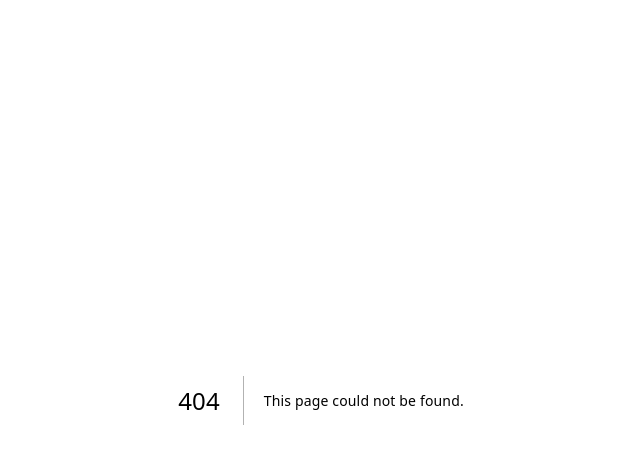
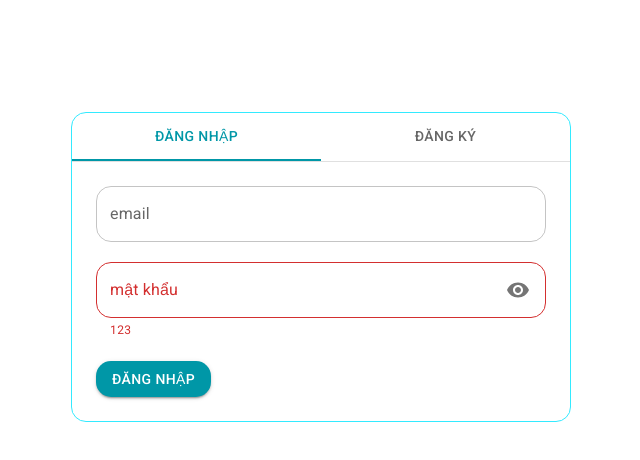
Before and after one commit to vulebaolong/FE_JobLong, a Next.js app: page /auth/1 in a window 1280 px wide. Before the commit this address had no page. Shown: the top 460 px of the page, without its empty margins (319-959 px from the left). Built offline with nearby package versions, Linux system fonts and the light colour scheme; a web font is replaced by a local one.

Commit message:
form login

```diff
--- /dev/null
+++ b/src/app/auth/[id]/page.tsx
@@ -0,0 +1,9 @@
+import Auth from "@/components/auth/Auth";
+
+function Page({ params }: { params: { id: string } }) {
+    const { id } = params;
+    return <>
+        <Auth />
+    </>;
+}
+export default Page;
--- /dev/null
+++ b/src/app/auth/layout.tsx
@@ -0,0 +1,7 @@
+export default function Layout({ children }: { children: React.ReactNode }) {
+    return (
+        <div className="w-screen flex justify-center pt-28">
+            <div className=" w-[500px] border border-[rgb(51,234,255)] rounded-[15px] overflow-hidden">{children}</div>
+        </div>
+    );
+}
--- /dev/null
+++ b/src/components/auth/Auth.tsx
@@ -0,0 +1,37 @@
+"use client"
+
+import Box from '@mui/material/Box';
+import Tab from '@mui/material/Tab';
+import TabContext from '@mui/lab/TabContext';
+import TabList from '@mui/lab/TabList';
+import TabPanel from '@mui/lab/TabPanel';
+import { SyntheticEvent, useState } from 'react';
+import FormLogin from './FormLogin';
+import FormRegister from './FormRegister';
+
+export default function Auth() {
+  const [value, setValue] = useState('1');
+
+  const handleChange = (event: SyntheticEvent, newValue: string) => {
+    setValue(newValue);
+  };
+
+  return (
+    <Box sx={{ width: '100%', typography: 'body1' }}>
+      <TabContext value={value}>
+        <Box sx={{ borderBottom: 1, borderColor: 'divider' }}>
+          <TabList onChange={handleChange} sx={{ display: 'flex' }}>
+            <Tab label="Đăng nhập" value="1" sx={{ flexBasis: '50%' }} />
+            <Tab label="Đăng ký" value="2" sx={{ flexBasis: '50%' }} />
+          </TabList>
+        </Box>
+        <TabPanel value="1">
+          <FormLogin />
+        </TabPanel>
+        <TabPanel value="2">
+          <FormRegister />
+        </TabPanel>
+      </TabContext>
+    </Box>
+  );
+}
--- /dev/null
+++ b/src/components/auth/FormLogin.tsx
@@ -0,0 +1,59 @@
+import { Visibility, VisibilityOff } from "@mui/icons-material";
+import { Button, IconButton, InputAdornment, TextField } from "@mui/material"
+import { useFormik } from "formik";
+import { MouseEvent, useState } from "react";
+
+function FormLogin() {
+    const [showPassword, setShowPassword] = useState(false);
+
+    const handleClickShowPassword = () => setShowPassword((show) => !show);
+
+    const handleMouseDownPassword = (event: MouseEvent<HTMLButtonElement>) => {
+        event.preventDefault();
+    };
+
+    const formLogin = useFormik({
+        initialValues: {
+            email: '',
+        },
+        onSubmit: values => {
+            console.log(values);
+        },
+    });
+    return (
+        <div className="space-y-5">
+            <TextField
+                name="email"
+                label="email"
+                variant="outlined"
+                fullWidth
+                onChange={formLogin.handleChange}
+            />
+            <TextField
+                name="password"
+                label="mật khẩu"
+                variant="outlined"
+                fullWidth
+                onChange={formLogin.handleChange}
+                type={showPassword ? "text" : "password"}
+                InputProps={{
+                    endAdornment: <InputAdornment position="end">
+                        <IconButton
+                            aria-label="toggle password visibility"
+                            onClick={handleClickShowPassword}
+                            onMouseDown={handleMouseDownPassword}
+                            edge="end"
+                            size="small"
+                        >
+                            {showPassword ? <VisibilityOff /> : <Visibility />}
+                        </IconButton>
+                    </InputAdornment>
+                }}
+                error={true}
+                helperText={'123'}
+            />
+            <Button onClick={formLogin.submitForm} variant="contained">Đăng nhập</Button>
+        </div>
+    )
+}
+export default FormLogin
--- /dev/null
+++ b/src/components/auth/FormRegister.tsx
@@ -0,0 +1,73 @@
+import { Button, FormControl, InputLabel, MenuItem, Select, SelectChangeEvent, TextField } from "@mui/material"
+import { forwardRef, useState } from "react";
+import { NumericFormat, NumericFormatProps } from "react-number-format";
+
+interface CustomProps {
+    onChange: (event: { target: { name: string; value: string } }) => void;
+    name: string;
+}
+
+const NumericFormatCustom = forwardRef<NumericFormatProps, CustomProps>(
+    function NumericFormatCustom(props, ref) {
+        const { onChange, ...other } = props;
+
+        return (
+            <NumericFormat
+                {...other}
+                getInputRef={ref}
+                onValueChange={(values) => {
+                    onChange({
+                        target: {
+                            name: props.name,
+                            value: values.value,
+                        },
+                    });
+                }}
+                thousandSeparator
+                valueIsNumericString
+            // prefix="$"
+            />
+        );
+    },
+);
+function FormRegister() {
+    const [age, setAge] = useState('');
+
+    const handleChange = (event: SelectChangeEvent) => {
+        setAge(event.target.value as string);
+    };
+    return (
+        <div className="space-y-5">
+            <TextField id="outlined-basic" label="Tên" variant="outlined" fullWidth />
+            <TextField id="outlined-basic" label="Email" variant="outlined" fullWidth />
+            <TextField id="outlined-basic" label="Mật khẩu" variant="outlined" fullWidth />
+            <div className="flex gap-2">
+                <TextField
+                    className="basis-1/2"
+                    label="Tuổi"
+                    name="numberformat"
+                    InputProps={{
+                        inputComponent: NumericFormatCustom as any,
+                    }}
+                    variant="outlined"
+                />
+                <FormControl className="basis-1/2">
+                    <InputLabel id="demo-simple-select-label">Giới tính</InputLabel>
+                    <Select
+                        labelId="demo-simple-select-label"
+                        id="demo-simple-select"
+                        value={age}
+                        label="Age"
+                        onChange={handleChange}
+                    >
+                        <MenuItem value={10}>Nam</MenuItem>
+                        <MenuItem value={20}>Nữ</MenuItem>
+                    </Select>
+                </FormControl>
+            </div>
+            <TextField id="outlined-basic" label="Địa chỉ" variant="outlined" fullWidth />
+            <Button variant="contained">Đăng ký</Button>
+        </div>
+    )
+}
+export default FormRegister
--- a/src/components/header/Header.tsx
+++ b/src/components/header/Header.tsx
@@ -12,15 +12,23 @@ import Button from "@mui/material/Button";
 import Tooltip from "@mui/material/Tooltip";
 import MenuItem from "@mui/material/MenuItem";
 import AdbIcon from "@mui/icons-material/Adb";
-import { MouseEvent, useState } from "react";
+import { MouseEvent, useEffect, useState } from "react";
 import { ModeToggle } from "../modeToggle/ModeToggle";
+import Logo from "./Logo";
+import { useRouter } from "next/navigation";
 
 const pages = ["Products", "Pricing", "Blog"];
 const settings = ["Profile", "Account", "Dashboard", "Logout"];
 
 function Header() {
+    const router = useRouter();
+    const [isClient, setIsClient] = useState(false);
     const [anchorElNav, setAnchorElNav] = useState<null | HTMLElement>(null);
     const [anchorElUser, setAnchorElUser] = useState<null | HTMLElement>(null);
+
+    useEffect(() => {
+        setIsClient(true);
+    }, []);
 
     const handleOpenNavMenu = (event: MouseEvent<HTMLElement>) => {
         setAnchorElNav(event.currentTarget);
@@ -37,37 +45,47 @@ function Header() {
         setAnchorElUser(null);
     };
 
+    const handleLogin = () => {
+        router.push("/auth/login");
+    };
+
+    const handleRegister = () => {
+        router.push("/auth/register");
+    };
+
     return (
+        <>
+            {isClient && (
                 <AppBar position="fixed" className="justify-center">
                     <Container maxWidth="xl">
                         <Toolbar disableGutters>
-                    <AdbIcon sx={{ display: { xs: "none", md: "flex" }, mr: 1 }} />
-                    <Typography
-                        variant="h6"
-                        noWrap
-                        component="a"
-                        href="#app-bar-with-responsive-menu"
-                        sx={{
-                            mr: 2,
-                            display: { xs: "none", md: "flex" },
-                            fontFamily: "monospace",
-                            fontWeight: 700,
-                            letterSpacing: ".3rem",
-                            color: "inherit",
-                            textDecoration: "none",
-                        }}
+                            <Box sx={{ display: "flex", alignItems: "center", justifyContent: "space-between", width: "100%" }}>
+                                {/* LOGO DESKTOP */}
+                                <Box sx={{ display: { xs: "none", md: "flex" } }}>
+                                    <Logo />
+                                </Box>
+                                {/* MENU DESKTOP */}
+                                <Box sx={{ flexGrow: 1, display: { xs: "none", md: "flex" } }}>
+                                    {pages.map((page) => (
+                                        <Button
+                                            key={page}
+                                            onClick={handleCloseNavMenu}
+                                            sx={{ my: 2, color: (theme) => theme.palette.primary.light, display: "block" }}
                                         >
-                        LOGO
-                    </Typography>
+                                            {page}
+                                        </Button>
+                                    ))}
+                                </Box>
 
-                    <Box sx={{ flexGrow: 1, display: { xs: "flex", md: "none" } }}>
+                                {/* MENU MOBILE */}
+                                <Box sx={{ display: { xs: "flex", md: "none" } }}>
                                     <IconButton
                                         size="large"
                                         aria-label="account of current user"
                                         aria-controls="menu-appbar"
                                         aria-haspopup="true"
                                         onClick={handleOpenNavMenu}
-                            color="inherit"
+                                        sx={{ color: (theme) => theme.palette.primary.light }}
                                     >
                                         <MenuIcon />
                                     </IconButton>
@@ -91,38 +109,19 @@ function Header() {
                                     >
                                         {pages.map((page) => (
                                             <MenuItem key={page} onClick={handleCloseNavMenu}>
-                                    <Typography textAlign="center">{page}</Typography>
+                                                <Typography sx={{ color: (theme) => theme.palette.primary.light }} textAlign="center">
+                                                    {page}
+                                                </Typography>
                                             </MenuItem>
                                         ))}
                                     </Menu>
                                 </Box>
-                    <AdbIcon sx={{ display: { xs: "flex", md: "none" }, mr: 1 }} />
-                    <Typography
-                        variant="h5"
-                        noWrap
-                        component="a"
-                        href="#app-bar-with-responsive-menu"
-                        sx={{
-                            mr: 2,
-                            display: { xs: "flex", md: "none" },
-                            flexGrow: 1,
-                            fontFamily: "monospace",
-                            fontWeight: 700,
-                            letterSpacing: ".3rem",
-                            color: "inherit",
-                            textDecoration: "none",
-                        }}
-                    >
-                        LOGO
-                    </Typography>
-                    <Box sx={{ flexGrow: 1, display: { xs: "none", md: "flex" } }}>
-                        {pages.map((page) => (
-                            <Button key={page} onClick={handleCloseNavMenu} sx={{ my: 2, color: "white", display: "block" }}>
-                                {page}
-                            </Button>
-                        ))}
+                                {/* LOGO MOBILE */}
+                                <Box sx={{ display: { xs: "flex", md: "none" } }}>
+                                    <Logo />
                                 </Box>
 
+                                {/* USER CONTROL */}
                                 <Box className="flex items-center">
                                     <Box sx={{ flexGrow: 0 }}>
                                         <Tooltip title="Open settings">
@@ -153,11 +152,22 @@ function Header() {
                                             ))}
                                         </Menu>
                                     </Box>
+                                    <Box sx={{ flexGrow: 0 }}>
+                                        <Button onClick={handleLogin} variant="outlined" color="primary" size="small">
+                                            Đăng nhập
+                                        </Button>
+                                        <Button onClick={handleRegister} size="small">
+                                            Đăng ký
+                                        </Button>
+                                    </Box>
                                     <ModeToggle />
+                                </Box>
                             </Box>
                         </Toolbar>
                     </Container>
                 </AppBar>
+            )}
+        </>
     );
 }
 export default Header;
--- /dev/null
+++ b/src/components/header/Logo.tsx
@@ -0,0 +1,25 @@
+import { Typography } from "@mui/material";
+import AdbIcon from "@mui/icons-material/Adb";
+import Link from "next/link";
+
+function Logo() {
+    return (
+        <Link href={"/"} className="flex items-center gap-2 mr-2">
+            <AdbIcon sx={{ color: (theme) => theme.palette.primary.light }} />
+            <Typography
+                variant="h6"
+                noWrap
+                component="span"
+                sx={{
+                    fontFamily: "monospace",
+                    fontWeight: 800,
+                    letterSpacing: ".3rem",
+                    color: (theme) => theme.palette.primary.light,
+                }}
+            >
+                LOGO
+            </Typography>
+        </Link>
+    );
+}
+export default Logo;
--- a/src/components/job/DetailJob.tsx
+++ b/src/components/job/DetailJob.tsx
@@ -26,7 +26,7 @@ function DetailJob({ job }: { job: Ijob }) {
 
                     {/* INFO */}
                     <div className="space-y-5">
-                        <div>{job.skills.map((skill, index) => {
+                        <div className="space-x-2">{job.skills.map((skill, index) => {
                             return <Chip key={index} variant="outlined" color="info" size="small" label={skill} />;
                         })}</div>
                         <p className="flex items-center gap-2">
--- a/src/components/job/ItemJob.tsx
+++ b/src/components/job/ItemJob.tsx
@@ -5,7 +5,7 @@ import { Card, CardActionArea } from "@mui/material";
 import Image from "next/image";
 import LocationOnOutlinedIcon from "@mui/icons-material/LocationOnOutlined";
 import PaidOutlinedIcon from "@mui/icons-material/PaidOutlined";
-import AccessTimeIcon from '@mui/icons-material/AccessTime';
+import AccessTimeIcon from "@mui/icons-material/AccessTime";
 import dayjs from "dayjs";
 import relativeTime from "dayjs/plugin/relativeTime";
 import { useRouter } from "next/navigation";
@@ -32,17 +32,19 @@ function ItemJob({ job }: { job: Ijob }) {
                     alt={`image logo company ${job.company.name}`}
                     priority={true}
                 />
-                <div className="w-full">
+                <div className="flex flex-col w-full h-full">
+                    <div>
                         <h3 className="text-base font-semibold text-start mb-3">{job.name}</h3>
                         <p className="flex items-center gap-2 mb-2">
                             <LocationOnOutlinedIcon fontSize="small" />
                             <span className="font-medium text-sm">{job.location}</span>
                         </p>
-                    <p className="flex items-center gap-2 mb-3">
+                        <p className="flex items-center gap-2">
                             <PaidOutlinedIcon fontSize="small" />
                             <span className="font-medium text-sm">{job.salary}</span>
                         </p>
-                    <p className="text-end ">
+                    </div>
+                    <p className="text-end mt-auto block">
                         <AccessTimeIcon fontSize="small" />
                         <span className="text-xs italic">{dayjs(job.updatedAt).fromNow()}</span>
                     </p>
--- a/src/components/modeToggle/ModeToggle.tsx
+++ b/src/components/modeToggle/ModeToggle.tsx
@@ -5,41 +5,40 @@ import { useState, useEffect, useRef } from "react";
 
 export function ModeToggle() {
     const { mode, setMode } = useColorScheme();
-    const [colorSchemeValue, setColorSchemeValue] = useState<string>();
-    const observerRef = useRef<MutationObserver | null>(null);
+    // const [colorSchemeValue, setColorSchemeValue] = useState<string>();
+    // const observerRef = useRef<MutationObserver | null>(null);
 
-    useEffect(() => {
-        const element = document.querySelector("html");
+    // useEffect(() => {
+    //     const element = document.querySelector("html");
 
-        if (!observerRef.current && element) {
-            const observer = new MutationObserver((mutationsList) => {
-                for (let mutation of mutationsList) {
-                    if (mutation.type === "attributes" && mutation.attributeName === "data-mui-color-scheme") {
-                        const targetElement = mutation.target as HTMLElement;
-                        const newValue = targetElement.getAttribute("data-mui-color-scheme");
-                        if (newValue) {
-                            setColorSchemeValue(newValue);
-                        }
-                    }
-                }
-            });
+    //     if (!observerRef.current && element) {
+    //         const observer = new MutationObserver((mutationsList) => {
+    //             for (let mutation of mutationsList) {
+    //                 if (mutation.type === "attributes" && mutation.attributeName === "data-mui-color-scheme") {
+    //                     const targetElement = mutation.target as HTMLElement;
+    //                     const newValue = targetElement.getAttribute("data-mui-color-scheme");
+    //                     if (newValue) {
+    //                         setColorSchemeValue(newValue);
+    //                     }
+    //                 }
+    //             }
+    //         });
 
-            observer.observe(element, { attributes: true });
-            observerRef.current = observer;
-        }
+    //         observer.observe(element, { attributes: true });
+    //         observerRef.current = observer;
+    //     }
 
-        return () => {
-            if (observerRef.current) {
-                observerRef.current.disconnect();
-                observerRef.current = null;
-            }
-        };
-    }, []);
+    //     return () => {
+    //         if (observerRef.current) {
+    //             observerRef.current.disconnect();
+    //             observerRef.current = null;
+    //         }
+    //     };
+    // }, []);
 
     const handleToggle = () => {
         setMode(mode === "light" ? "dark" : "light");
     };
-
     return (
         <>
             <Switch
@@ -63,12 +62,12 @@ export function ModeToggle() {
                             },
                             "& + .MuiSwitch-track": {
                                 opacity: 1,
-                                backgroundColor: colorSchemeValue === "dark" ? "#8796A5" : "#aab4be",
+                                backgroundColor: mode === "dark" ? "#8796A5" : "#aab4be",
                             },
                         },
                     },
                     "& .MuiSwitch-thumb": {
-                        "backgroundColor": colorSchemeValue === "dark" ? "#003892" : "#001e3c",
+                        "backgroundColor": mode === "dark" ? "#003892" : "#001e3c",
                         "width": "32px",
                         "height": "32px",
                         "&:before": {
@@ -87,11 +86,11 @@ export function ModeToggle() {
                     },
                     "& .MuiSwitch-track": {
                         opacity: 1,
-                        backgroundColor: colorSchemeValue === "dark" ? "#8796A5" : "#aab4be",
+                        backgroundColor: mode === "dark" ? "#8796A5" : "#aab4be",
                         borderRadius: 20 / 2,
                     },
                 }}
-                checked={colorSchemeValue === "dark" ? true : false}
+                checked={mode === "dark" ? true : false}
             ></Switch>
         </>
     );
--- a/src/provider/ThemeRegistry.tsx
+++ b/src/provider/ThemeRegistry.tsx
@@ -7,9 +7,9 @@ import { useMemo, useState } from "react";
 import { experimental_extendTheme as extendTheme } from "@mui/material/styles";
 import { Experimental_CssVarsProvider as CssVarsProvider } from "@mui/material/styles";
 import { ModeToggle } from "@/components/modeToggle/ModeToggle";
-import { cyan, pink } from "@mui/material/colors";
+import { cyan, lightBlue, pink } from "@mui/material/colors";
 
-const borderRadius = "15px";
+export const borderRadius = "15px";
 export const heightHeader = "80px";
 // declare module "@mui/system" {
 //     interface Theme {
@@ -25,20 +25,23 @@ export default function ThemeRegistry(props: any) {
                     light: {
                         palette: {
                             primary: {
-                                main: cyan[500],
+                                main: cyan["700"],
                             },
                             secondary: {
-                                main: cyan["A400"],
+                                main: lightBlue["500"],
                             },
+                            AppBar: {
+                                darkBg: 'white'
+                            }
                         },
                     },
                     dark: {
                         palette: {
                             primary: {
-                                main: cyan[500],
+                                main: cyan["A400"],
                             },
                             secondary: {
-                                main: cyan["A400"],
+                                main: lightBlue["500"],
                             },
                         },
                     },
@@ -58,6 +61,13 @@ export default function ThemeRegistry(props: any) {
                             },
                         },
                     },
+                    MuiOutlinedInput: {
+                        styleOverrides: {
+                            root: {
+                                borderRadius,
+                            }
+                        }
+                    }
                 },
             }),
         []
```
Also changed, not shown: package.json (+7 -1 lines), 1 other file (tests, documents, lock files or other folders). Lines whose indentation alone changed are shown as unchanged.
